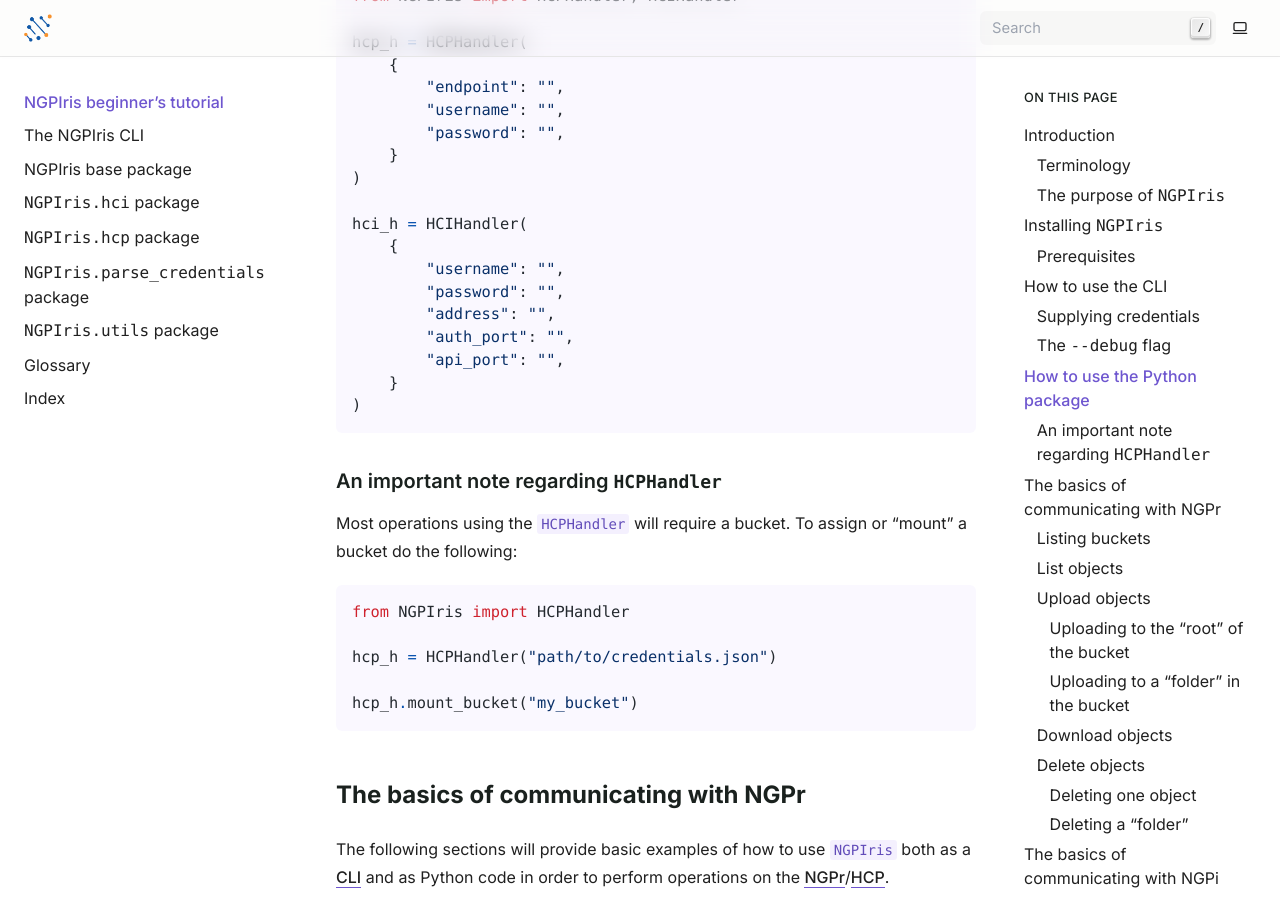
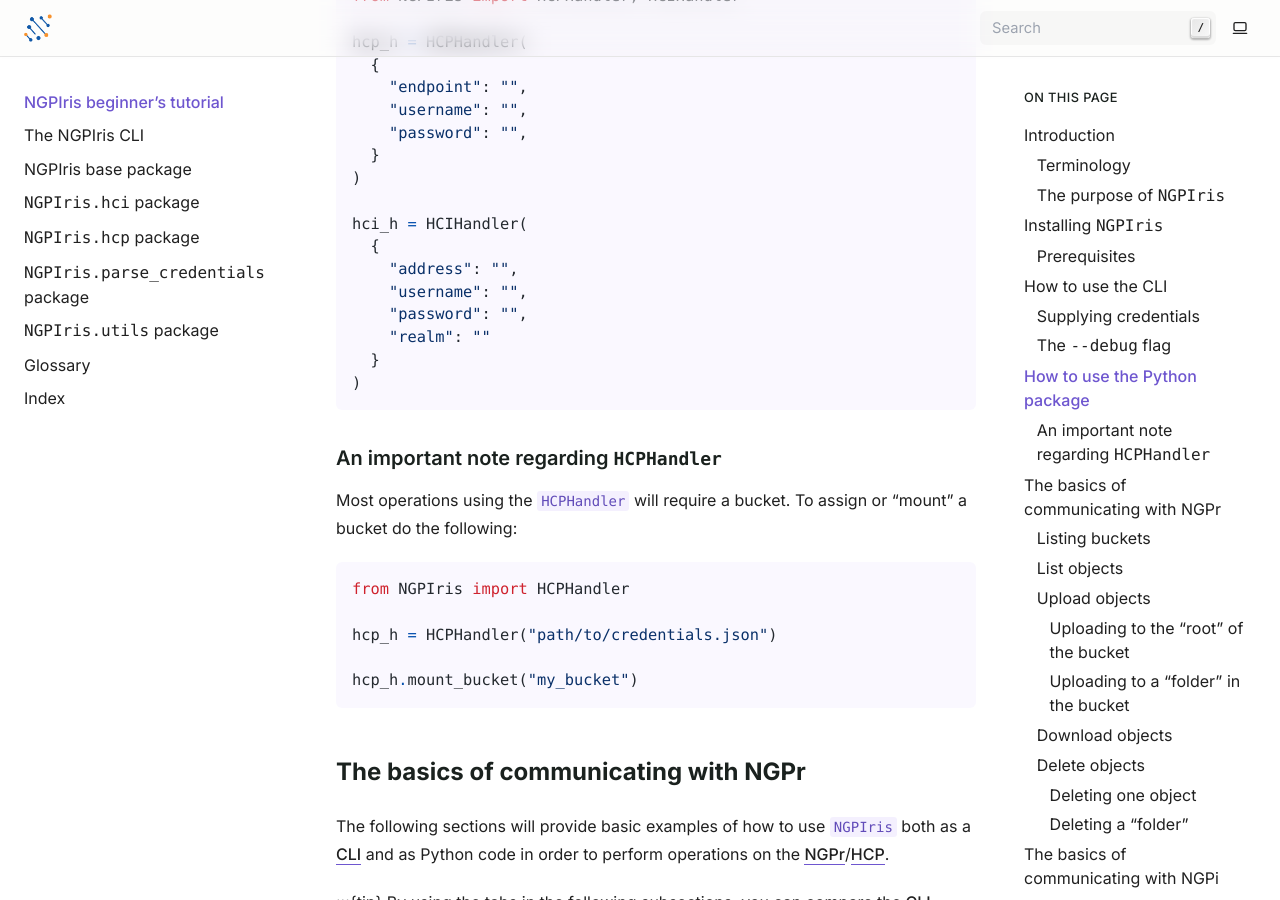
Before and after one commit to genomic-medicine-sweden/NGPIris, a Sphinx documentation site: the page built from docs/NGPIris_tutorial.md, in a window 1280 px wide and 900 px high, scrolled down 6851 px. Built offline with Sphinx 7.4.7, drawn with Linux system fonts in a browser that asks for light colours.

Commit message:
Update NGPIris_tutorial.md

````diff
--- a/docs/NGPIris_tutorial.md
+++ b/docs/NGPIris_tutorial.md
@@ -196,21 +196,20 @@ If it is a {py:type}`dict[str, str]` then the respective credential data for eit
 from NGPIris import HCPHandler, HCIHandler
 
 hcp_h = HCPHandler(
-    {
-        "endpoint": "",
-        "username": "",
-        "password": "",
-    }
+  {
+    "endpoint": "",
+    "username": "",
+    "password": "",
+  }
 )
 
 hci_h = HCIHandler(
-    {
-        "username": "",
-        "password": "",
-        "address": "",
-        "auth_port": "",
-        "api_port": "",
-    }
+  {
+    "address": "",
+    "username": "",
+    "password": "",
+    "realm": ""
+  }
 )
 ```
 
````
